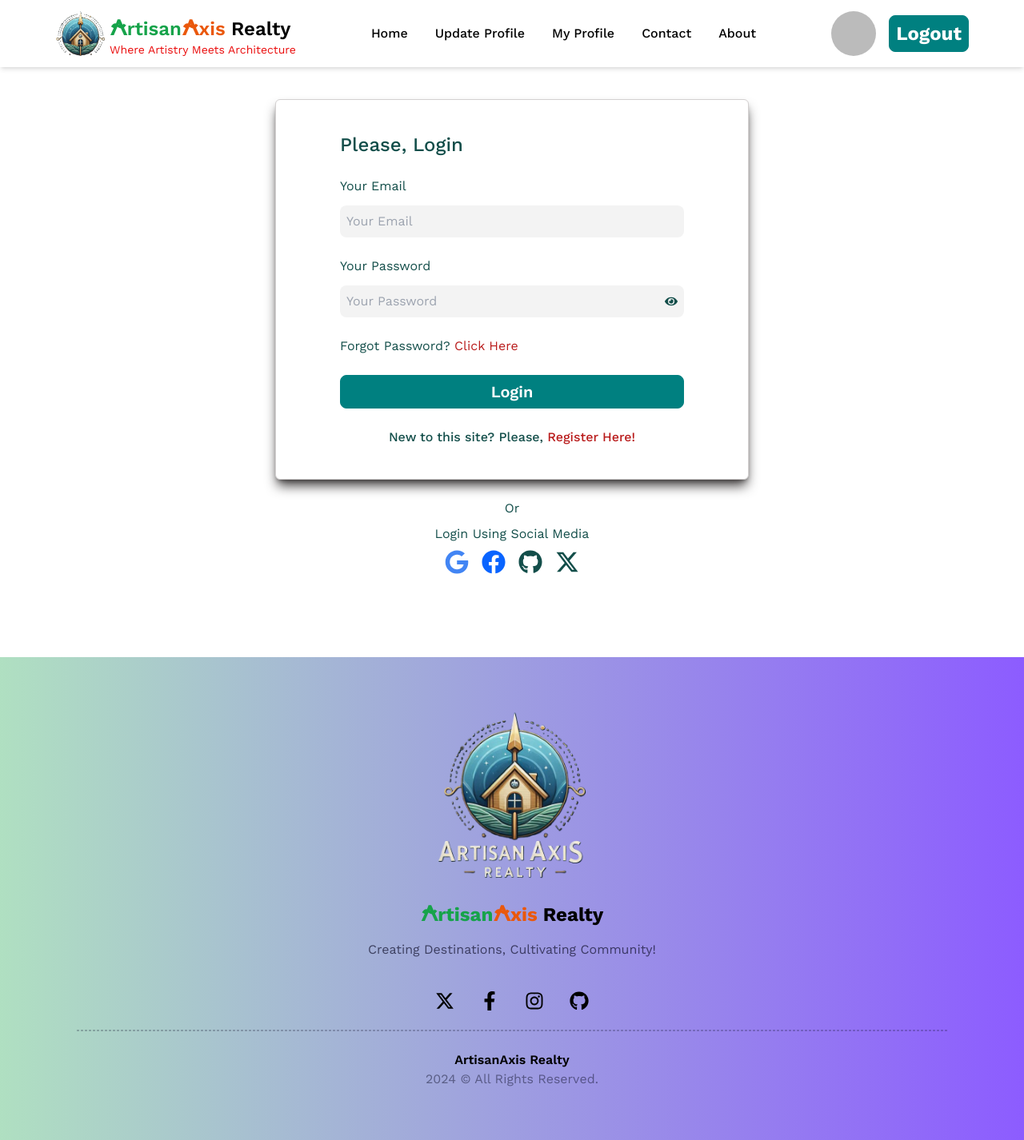
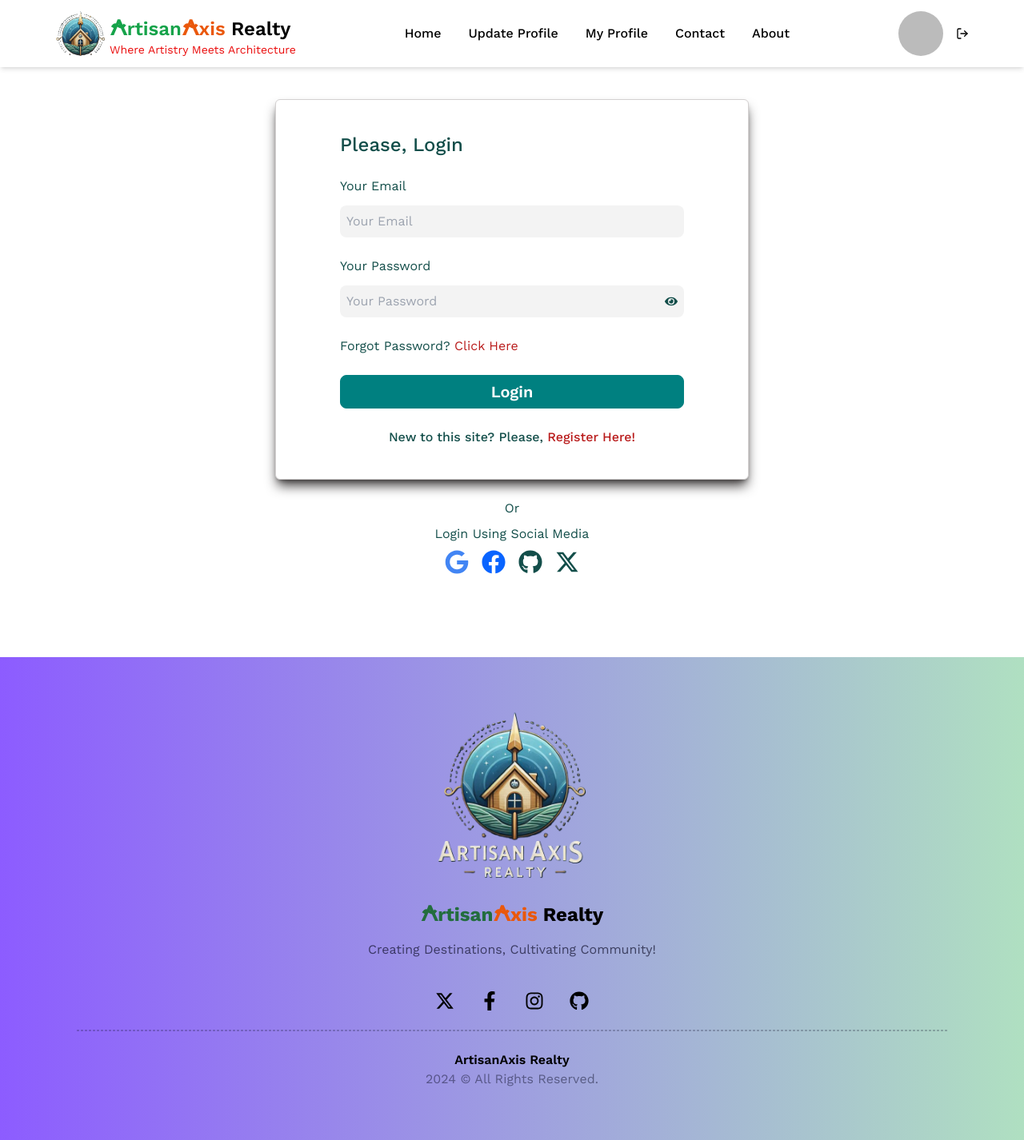
Before and after one commit to nazmul-nhb/artisan-axis-realty, a React (Vite) app: page /login in a window 1280 px wide. Shown: the whole page at 80% size. Built offline with nearby package versions, Linux system fonts and the light colour scheme; no server answers; sample sign-in values are in the browser's storage; a web font is replaced by a local one.

Commit message:
mdified jason data and some design improvements

```diff
--- a/src/components/Estate/Estate.jsx
+++ b/src/components/Estate/Estate.jsx
@@ -33,7 +33,7 @@ const Estate = ({ estate }) => {
             <hr className={`"border-0 border-t bg-white" ${status === 'sale' ? 'border-[#457456]' : 'border-[#8d6a57]'}`} />
             <div className={`flex justify-between items-center ${status === 'sale' ? 'text-[#457456]' : 'text-[#8d6a57]'}`}>
                 <div className="text-xs xl:text-sm flex items-center gap-1"><GrLocation />{location.street}, {location.city}</div>
-                <Link className='' to={`/${id}`}><Button className={'font-bold border text-xs xl:text-sm'} buttonText={'View Details'} color={`${status === 'sale' ? '#16a34a' : '#ea580c'}`} hoverColor={'white'} hoverBgColor={'transparent'}></Button></Link>
+                <Link className='' to={`/${id}`}><Button className={'font-bold border text-xs xl:text-sm'} buttonText={'View Property'} color={`${status === 'sale' ? '#16a34a' : '#ea580c'}`} hoverColor={'white'} hoverBgColor={'transparent'}></Button></Link>
             </div>
         </div>
     );
--- a/src/components/Footer/Footer.jsx
+++ b/src/components/Footer/Footer.jsx
@@ -5,10 +5,10 @@ import logo from '../../assets/aa-logo.png';
 
 const Footer = () => {
     return (
-        <footer className="w-full mx-auto flex flex-col gap-6 p-8 md:px-24 md:py-16 bg-gradient-to-r from-[#16a34a57] to-[#4c00ffa3] lg:mt-24 mt-8">
+        <footer className="w-full mx-auto flex flex-col gap-6 p-8 md:px-24 md:py-16 bg-gradient-to-r to-[#16a34a57] from-[#4c00ffa3] lg:mt-24 mt-8">
             <div className="text-center flex flex-col items-center gap-4 mb-4">
                 <img src={logo} alt="ArtisanAxis Logo" className="w-1/3 md:w-1/5" />
-                <h3 className="text-lg md:text-2xl font-bold transition duration-500 hover:text-[#16a34a]"><Link to={'/about'}><span className="text-[#16a34a] hover:text-[#ea580c]"><span className="text-2xl md:text-4xl">&#9074;</span>rtisan</span><span className="text-[#ea580c] hover:text-[#16a34a]"><span className="text-2xl md:text-4xl">&#9074;</span>xis</span> Realty</Link></h3>
+                <h3 className="text-lg md:text-2xl font-bold transition duration-500 hover:text-[#16a34a]"><Link to={'/about'}><span className="text-[#236d3e] hover:text-[#ea580c]"><span className="text-2xl md:text-4xl">&#9074;</span>rtisan</span><span className="text-[#ea580c] hover:text-[#16a34a]"><span className="text-2xl md:text-4xl">&#9074;</span>xis</span> Realty</Link></h3>
                 <p className="w-full lg:w-2/5 mx-auto text-[#12132DB3]">
                 Creating Destinations, Cultivating Community!</p>
             </div>
--- a/src/components/Navbar/Navbar.jsx
+++ b/src/components/Navbar/Navbar.jsx
@@ -6,6 +6,8 @@ import { AuthContext } from "../../providers/AuthProvider";
 import defaultPP from '../../assets/user.png';
 import { MdMenuOpen, MdOutlineClose } from "react-icons/md";
 import logo from '../../assets/aa-logo-home.png';
+import { FiLogOut } from "react-icons/fi";
+import { toast } from "react-toastify";
 
 const Navbar = () => {
     const [open, setOpen] = useState(false);
@@ -31,7 +33,7 @@ const Navbar = () => {
         logOut()
             .then(() => { })
             .catch(error => {
-                alert(error);
+                toast.error(error.message.split(': ')[1]);
             })
     }
 
@@ -63,11 +65,12 @@ const Navbar = () => {
                         ? <div className="flex items-center gap-1 md:gap-4">
                             <Link to={'/profile'}><img className="w-9 md:w-14 h-9 md:h-14 rounded-full" src={user?.photoURL ? user?.photoURL : defaultPP} alt={user?.displayName} title={user?.displayName} /></Link>
 
-                            <div onClick={handleLogout}>
-                                <Button className="border text-base md:text-xl xl:text-2xl font-bold" buttonText={"Logout"} color={"teal"} hoverColor={"white"} hoverBgColor={"transparent"}></Button>
+                            <div className="cursor-pointer" onClick={handleLogout}>
+                                <FiLogOut />
+                                {/* <Button className="border text-sm md:text-xl xl:text-2xl font-bold" buttonText={"Logout"} color={"teal"} hoverColor={"white"} hoverBgColor={"transparent"}></Button> */}
                             </div>
                         </div>
-                        : <Link to={'/login'}><Button className="border text-base md:text-xl xl:text-2xl font-bold" buttonText={"Login"} color={"teal"} hoverColor={"white"} hoverBgColor={"transparent"}></Button></Link>
+                        : <Link to={'/login'}><Button className="border text-sm md:text-xl xl:text-2xl font-bold" buttonText={"Login"} color={"teal"} hoverColor={"white"} hoverBgColor={"transparent"}></Button></Link>
                 }
             </div>
         </nav>
--- a/src/components/Slider/Slider.jsx
+++ b/src/components/Slider/Slider.jsx
@@ -54,7 +54,7 @@ const Slider = () => {
                 pagination={pagination}
                 navigation={true}
                 modules={[Autoplay, Navigation, Pagination]}
-                className="mySwiper shadow-md shadow-[#ea580c] rounded-lg"
+                className="mySwiper shadow-md shadow-[#4c00ffa3] rounded-lg"
             >
                 {
                     estates.map(estate =>
--- a/src/pages/Home/Home.jsx
+++ b/src/pages/Home/Home.jsx
@@ -29,7 +29,7 @@ const Home = () => {
 
     return (
         <section className="mx-2 md:mx-8 my-2 md:my-8 p-2 md:px-4">
-            <div className="my-2 md:my-8 flex flex-col lg:flex-row items-center justify-between px-4 py-2 rounded-lg shadow-xl bg-gradient-to-r from-[#ea310c] to-[#09973d] h-full">
+            <div className="my-2 md:my-8 flex flex-col lg:flex-row items-center justify-between px-4 py-2 rounded-lg shadow-xl bg-gradient-to-r from-[#16a34a57] to-[#4c00ffa3]">
                 {/* style={{ backgroundImage: `url(${sliderBG})` }} */}
                 {/* Banner */}
                 <div className="">
--- a/src/pages/Register/Register.jsx
+++ b/src/pages/Register/Register.jsx
@@ -34,7 +34,7 @@ const Register = () => {
                     .catch(error => {
                         toast.error(error.message.split(': ')[1]);
                     })
-                toast.success("Registration Successful!");
+                toast.success("Registration Successful! Please, Login Now!");
                 logOut();
                 navigate('/login');
             })
```
Also changed, not shown: public/estate-data.json (+6 -6 lines).
